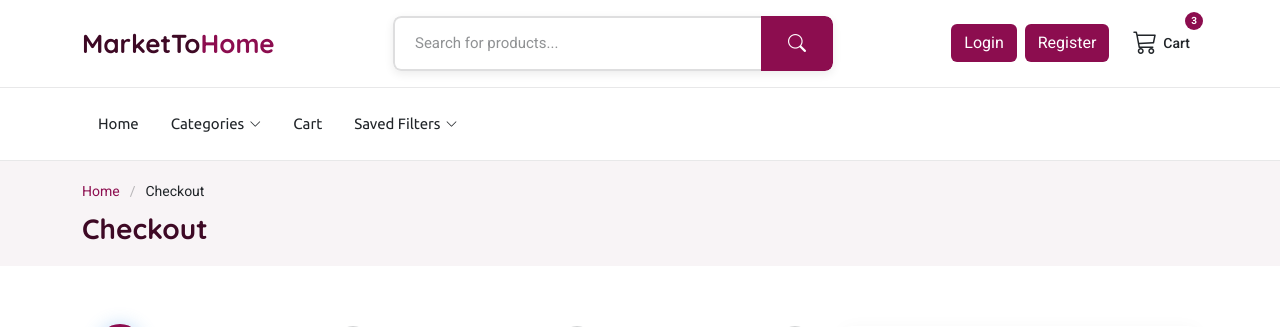
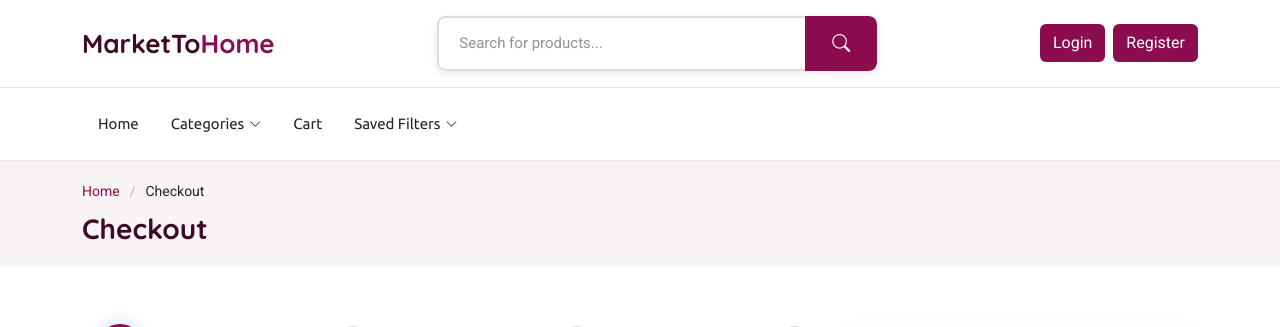
Before and after one commit to bozyurt21/SuperMarketApp, a Flask app: page /checkout in a window 1280 px wide. Shown: the top 327 px of the page. Run offline with Flask 3, Linux system fonts and the light colour scheme; some libraries are stand-ins or nearby versions.

Commit message:
Removed Cart dropdown icon from header navigation (base.html) Edited cart and checkout pages for simplicity. (cart.html and checkout.html)

```diff
--- a/app/templates/base.html
+++ b/app/templates/base.html
@@ -76,79 +76,6 @@
             </div>
             {%endif%}
 
-
-
-            <!-- Wishlist -->
-
-
-            <!-- Cart -->
-            <div class="dropdown cart-dropdown">
-              <button class="header-action-btn" data-bs-toggle="dropdown">
-                <i class="bi bi-cart3"></i>
-                <span class="action-text d-none d-md-inline-block">Cart</span>
-                <span class="badge">3</span>
-              </button>
-              <div class="dropdown-menu cart-dropdown-menu">
-                <div class="dropdown-header">
-                  <h6>Shopping Cart (3)</h6>
-                </div>
-                <div class="dropdown-body">
-                  <div class="cart-items">
-                    <!-- Cart Item 1 -->
-                    <div class="cart-item">
-                      <div class="cart-item-image">
-                        <img src="assets/img/product/product-1.webp" alt="Product" class="img-fluid">
-                      </div>
-                      <div class="cart-item-content">
-                        <h6 class="cart-item-title">Wireless Headphones</h6>
-                        <div class="cart-item-meta">1 × $89.99</div>
-                      </div>
-                      <button class="cart-item-remove">
-                        <i class="bi bi-x"></i>
-                      </button>
-                    </div>
-
-                    <!-- Cart Item 2 -->
-                    <div class="cart-item">
-                      <div class="cart-item-image">
-                        <img src="assets/img/product/product-2.webp" alt="Product" class="img-fluid">
-                      </div>
-                      <div class="cart-item-content">
-                        <h6 class="cart-item-title">Smart Watch</h6>
-                        <div class="cart-item-meta">1 × $129.99</div>
-                      </div>
-                      <button class="cart-item-remove">
-                        <i class="bi bi-x"></i>
-                      </button>
-                    </div>
-
-                    <!-- Cart Item 3 -->
-                    <div class="cart-item">
-                      <div class="cart-item-image">
-                        <img src="assets/img/product/product-3.webp" alt="Product" class="img-fluid">
-                      </div>
-                      <div class="cart-item-content">
-                        <h6 class="cart-item-title">Bluetooth Speaker</h6>
-                        <div class="cart-item-meta">1 × $59.99</div>
-                      </div>
-                      <button class="cart-item-remove">
-                        <i class="bi bi-x"></i>
-                      </button>
-                    </div>
-                  </div>
-                </div>
-                <div class="dropdown-footer">
-                  <div class="cart-total">
-                    <span>Total:</span>
-                    <span class="cart-total-price">$279.97</span>
-                  </div>
-                  <div class="cart-actions">
-                    <a href="cart.html" class="btn btn-outline-primary">View Cart</a>
-                    <a href="checkout.html" class="btn btn-primary">Checkout</a>
-                  </div>
-                </div>
-              </div>
-            </div>
 
             <!-- Mobile Navigation Toggle -->
             <i class="mobile-nav-toggle d-xl-none bi bi-list me-0"></i>
--- a/app/templates/checkout.html
+++ b/app/templates/checkout.html
@@ -209,6 +209,7 @@
         </div>
 
         <!-- Order Summary -->
+<!-- Order Summary -->
         <div class="col-lg-4">
           <div class="order-summary" data-aos="fade-left" data-aos-delay="200">
             <div class="order-summary-header">
@@ -220,34 +221,27 @@
                   <img src="{{ url_for('static', filename='img/product/product-1.webp') }}" alt="" class="img-fluid">
                   <div class="order-item-details">
                     <h4>Wireless Headphones</h4>
-                    <span>1 × $89.99</span>
+                    <span>1 × ₺89.99</span>
                   </div>
                 </div>
                 <div class="order-item">
                   <img src="{{ url_for('static', filename='img/product/product-2.webp') }}" alt="" class="img-fluid">
                   <div class="order-item-details">
                     <h4>Smart Watch</h4>
-                    <span>2 × $59.99</span>
+                    <span>2 × ₺59.99</span>
                   </div>
                 </div>
               </div>
 
               <div class="order-totals">
-                <div class="d-flex justify-content-between"><span>Subtotal</span><span>$209.97</span></div>
-                <div class="d-flex justify-content-between"><span>Shipping</span><span>$9.99</span></div>
-                <div class="d-flex justify-content-between"><span>Tax</span><span>$21.00</span></div>
-                <div class="d-flex justify-content-between fw-bold"><span>Total</span><span>$240.96</span></div>
-              </div>
-
-              <div class="promo-code mt-3">
-                <div class="input-group">
-                  <input type="text" class="form-control" placeholder="Promo Code">
-                  <button class="btn btn-outline-primary">Apply</button>
-                </div>
+                <div class="d-flex justify-content-between"><span>Subtotal</span><span>₺209.97</span></div>
+                <div class="d-flex justify-content-between"><span>Shipping</span><span>Standard Delivery - ₺39.90</span></div>
+                <div class="d-flex justify-content-between fw-bold"><span>Total</span><span>₺249.87</span></div>
               </div>
             </div>
           </div>
         </div>
+
       </div>
 
       <!-- Optional: Terms and Privacy Modal -->
```
Also changed, not shown: app/templates/cart.html (+6 -31 lines).
